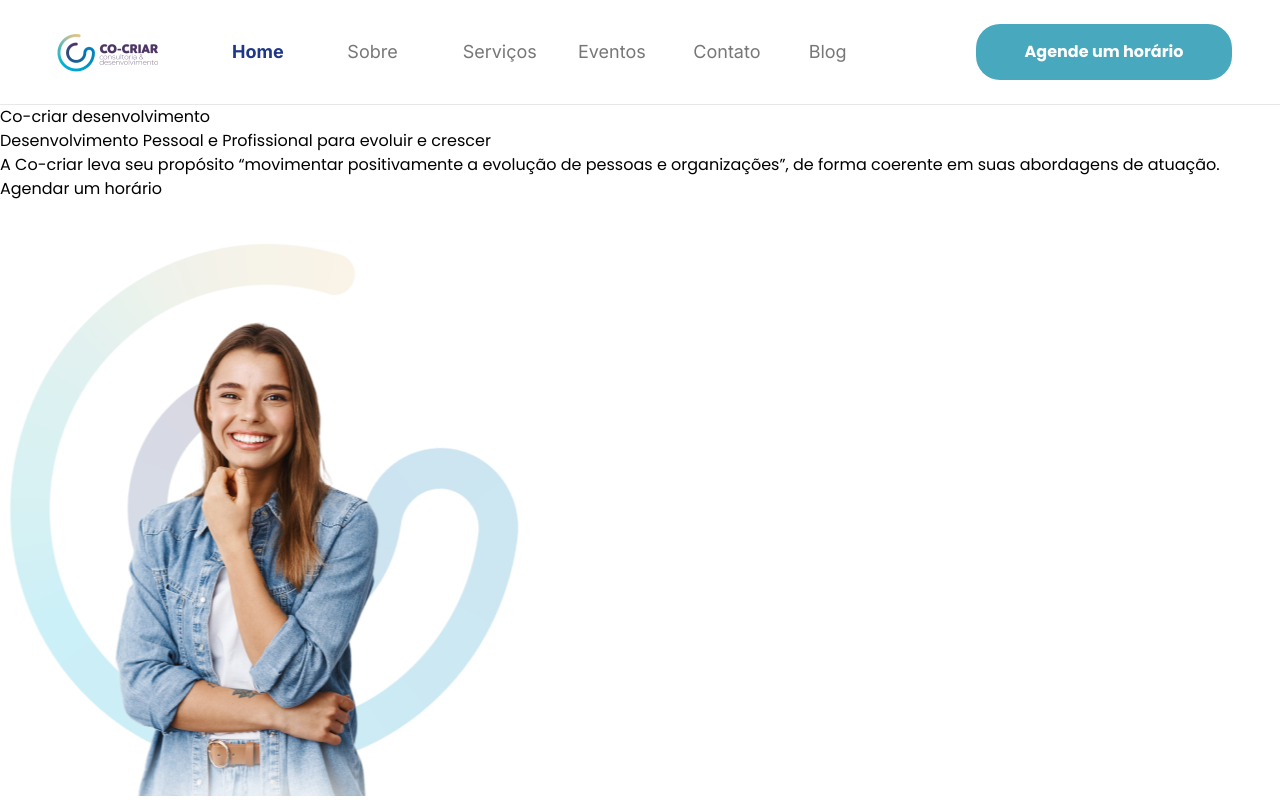
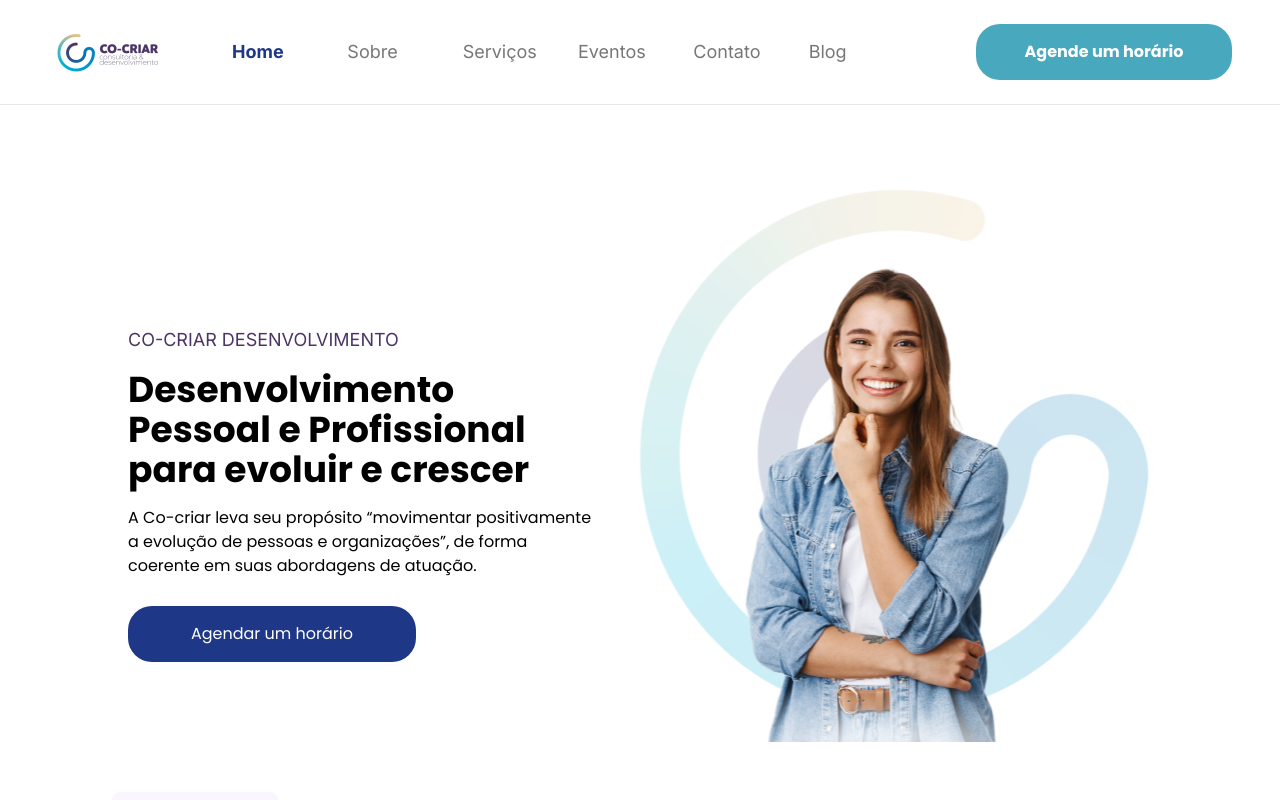
Before and after one commit to lesada/cocriar, a Next.js app: page / in a window 1280 px wide. Shown: the top 800 px of the page. Built offline with nearby package versions, Linux system fonts and the light colour scheme.

Commit message:
feat: add styling to hero component

```diff
--- a/src/app/(home)/components/HeroBanner/index.tsx
+++ b/src/app/(home)/components/HeroBanner/index.tsx
@@ -3,19 +3,34 @@ import Image from 'next/image'
 
 function HeroBanner() {
   return (
-    <section>
-      <div>
-        <span>Co-criar desenvolvimento</span>
-        <h1>Desenvolvimento Pessoal e Profissional para evoluir e crescer</h1>
-        <p>
-          A Co-criar leva seu propósito “movimentar positivamente a evolução de
-          pessoas e organizações”, de forma coerente em suas abordagens de
-          atuação.
-        </p>
-        <button type="button">Agendar um horário</button>
+    <section className="flex flex-col pt-10 px-8 gap-5 relative justify-between md:flex-row lg:px-32 lg:h-[39.93rem]">
+      <div className="flex flex-col gap-5 mx-auto md:gap-7 md:flex-row lg:items-center">
+        <div className="flex flex-col gap-4 md:max-w-[665px] lg:mt-25">
+          <span className="font-inter uppercase text-base text-purple-900 lg:text-lg">
+            Co-criar desenvolvimento
+          </span>
+          <h1 className="font-poppins font-semibold text-2xl lg:text-4xl">
+            Desenvolvimento Pessoal e Profissional para evoluir e crescer
+          </h1>
+          <p className="text-base font-normal">
+            A Co-criar leva seu propósito “movimentar positivamente a evolução
+            de pessoas e organizações”, de forma coerente em suas abordagens de
+            atuação.
+          </p>
+          <button
+            type="button"
+            className="w-full bg-blue-800 text-white text-sm h-14 rounded-3xl mt-3 md:max-w-72 lg:text-base"
+          >
+            Agendar um horário
+          </button>
+        </div>
+
+        <Image
+          src={heroImage}
+          alt=""
+          className="h-auto object-contain mx-auto lg:h-full"
+        />
       </div>
-
-      <Image src={heroImage} alt="" />
     </section>
   )
 }
```
